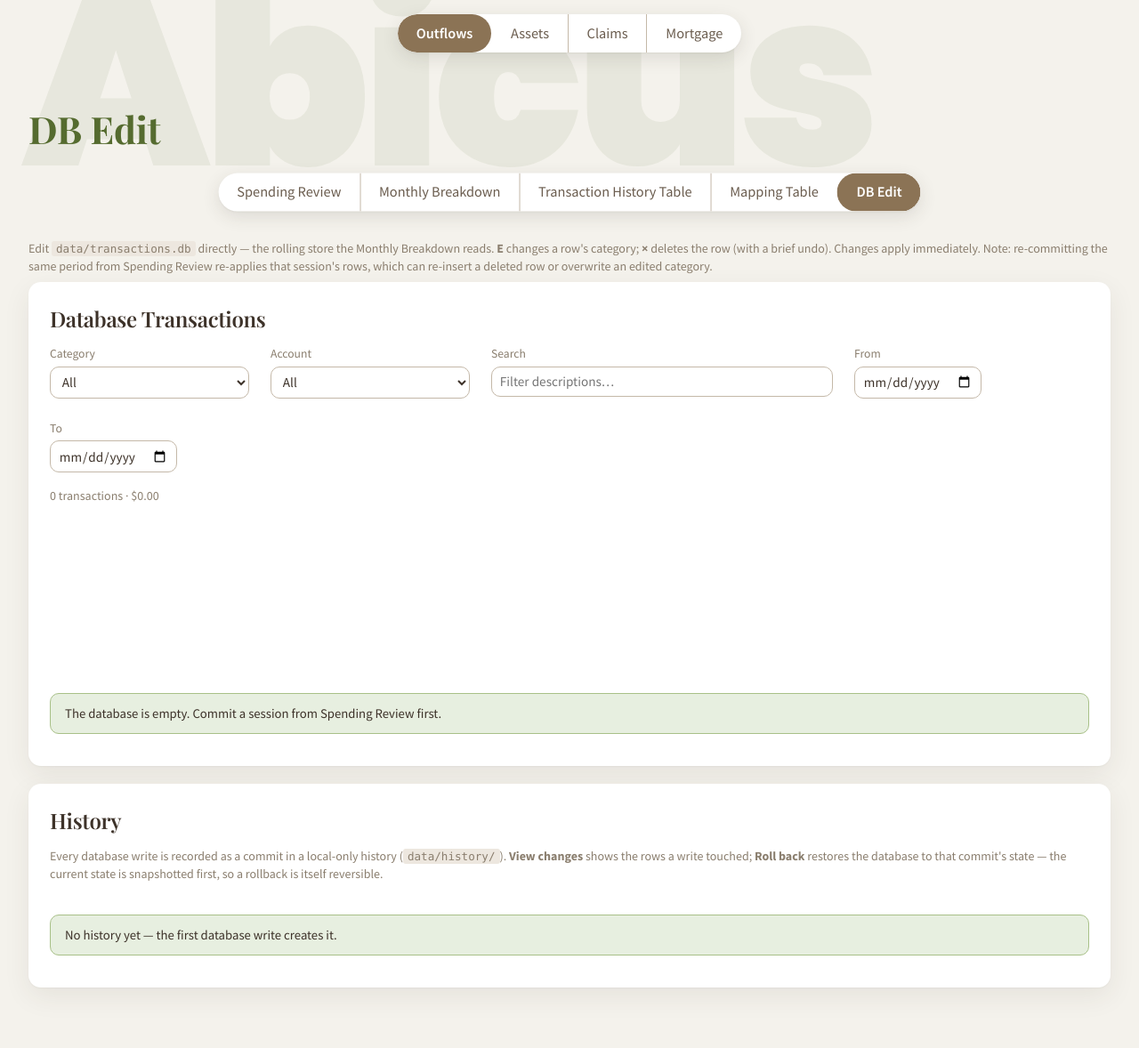
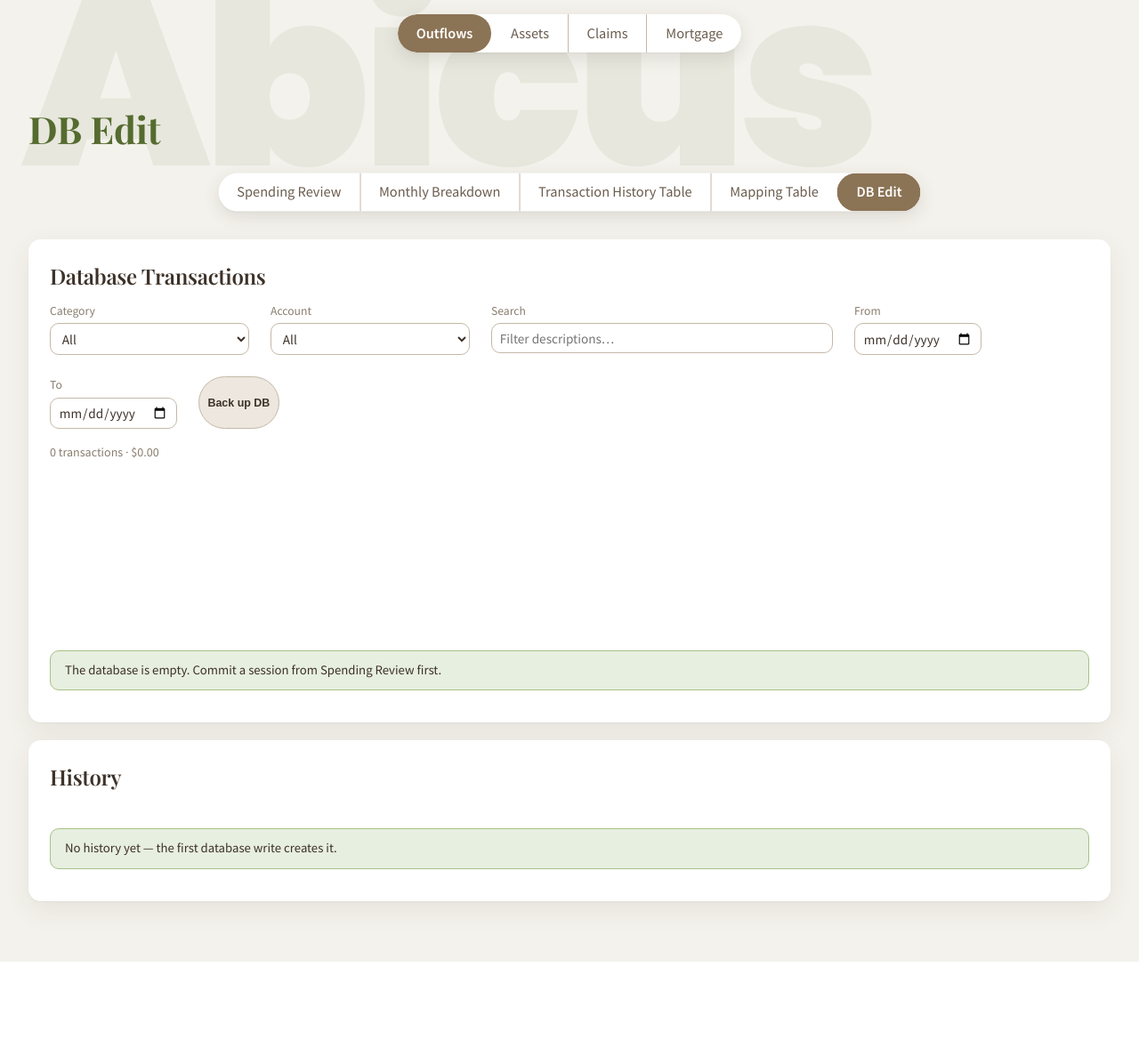
Before and after one commit to snowleopard-spec/abicus, a FastAPI app: page /outflows/dbedit in a window 1280 px wide. Shown: the whole page at 89% size. After the commit the page ends 1081 px from the top, so only its background shows below. Run offline with FastAPI, Linux system fonts and the light colour scheme; data that the repository does not hold is empty.

Commit message:
dbedit: drop the explainer captions
Co-Authored-By: Claude Fable 5 <noreply@anthropic.com>
Claude-Session: https://claude.ai/code/session_01SCEnHmoPBpwF814RAoAqXF

```diff
--- a/abicus/apps/outflows/templates/dbedit.html
+++ b/abicus/apps/outflows/templates/dbedit.html
@@ -13,15 +13,6 @@
 {% endblock %}
 
 {% block content %}
-<p class="caption" style="margin-top:0;">
-  Edit <code>data/transactions.db</code> directly — the rolling store the
-  Monthly Breakdown reads. <strong>E</strong> changes a row's category;
-  <strong>×</strong> deletes the row (with a brief undo). Changes apply
-  immediately. Note: re-committing the same period from Spending Review
-  re-applies that session's rows, which can re-insert a deleted row or
-  overwrite an edited category.
-</p>
-
 <section class="card">
   <h2>Database Transactions</h2>
   <div class="table-filters">
@@ -45,6 +36,10 @@
       To
       <input type="date" id="filter-to">
     </label>
+    <button type="button" id="db-backup-btn" class="hist-btn db-backup-btn"
+            title="Save a snapshot of the database to data/backups/">
+      Back up DB
+    </button>
   </div>
   <div id="db-summary" class="caption"></div>
   <div id="db-rows" class="mini-table-wrap dbedit-table-wrap"></div>
@@ -55,13 +50,6 @@
 
 <section class="card">
   <h2>History</h2>
-  <p class="caption" style="margin-top:0;">
-    Every database write is recorded as a commit in a local-only history
-    (<code>data/history/</code>). <strong>View changes</strong> shows the
-    rows a write touched; <strong>Roll back</strong> restores the database
-    to that commit's state — the current state is snapshotted first, so a
-    rollback is itself reversible.
-  </p>
   <div id="hist-rows" class="mini-table-wrap"></div>
   <div id="hist-empty" class="banner banner-info hidden">
     No history yet — the first database write creates it.
```
